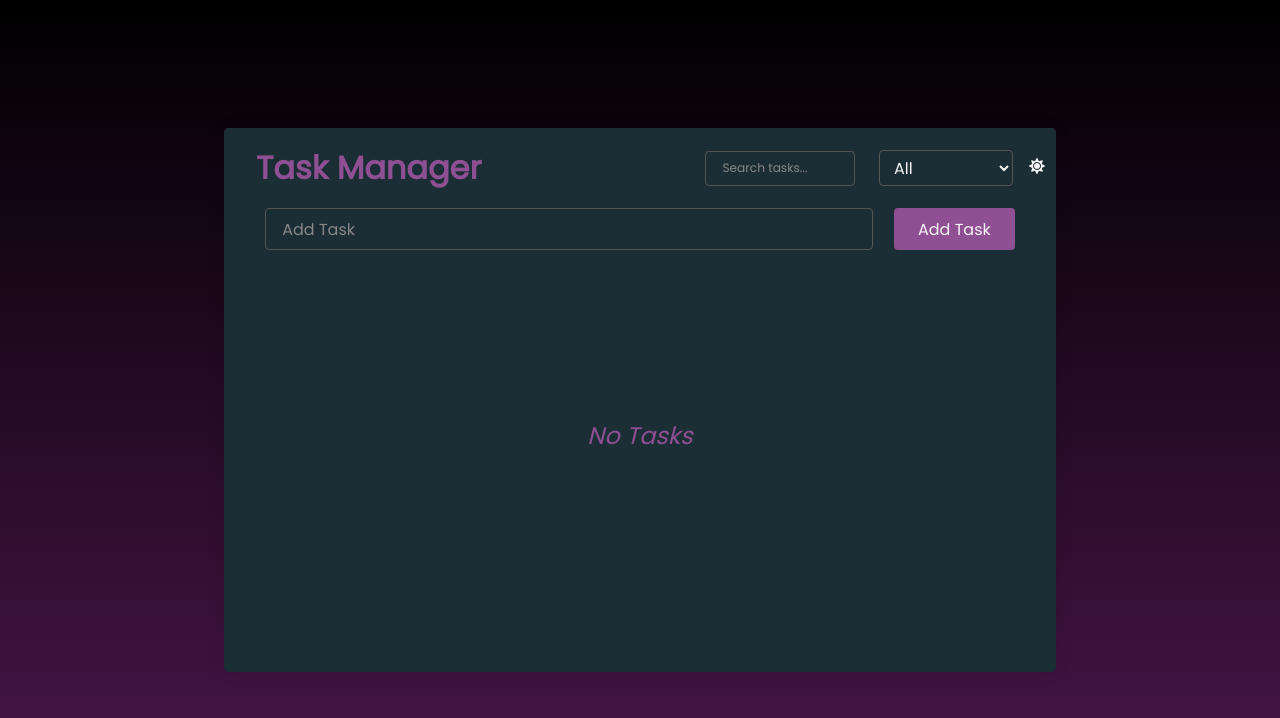
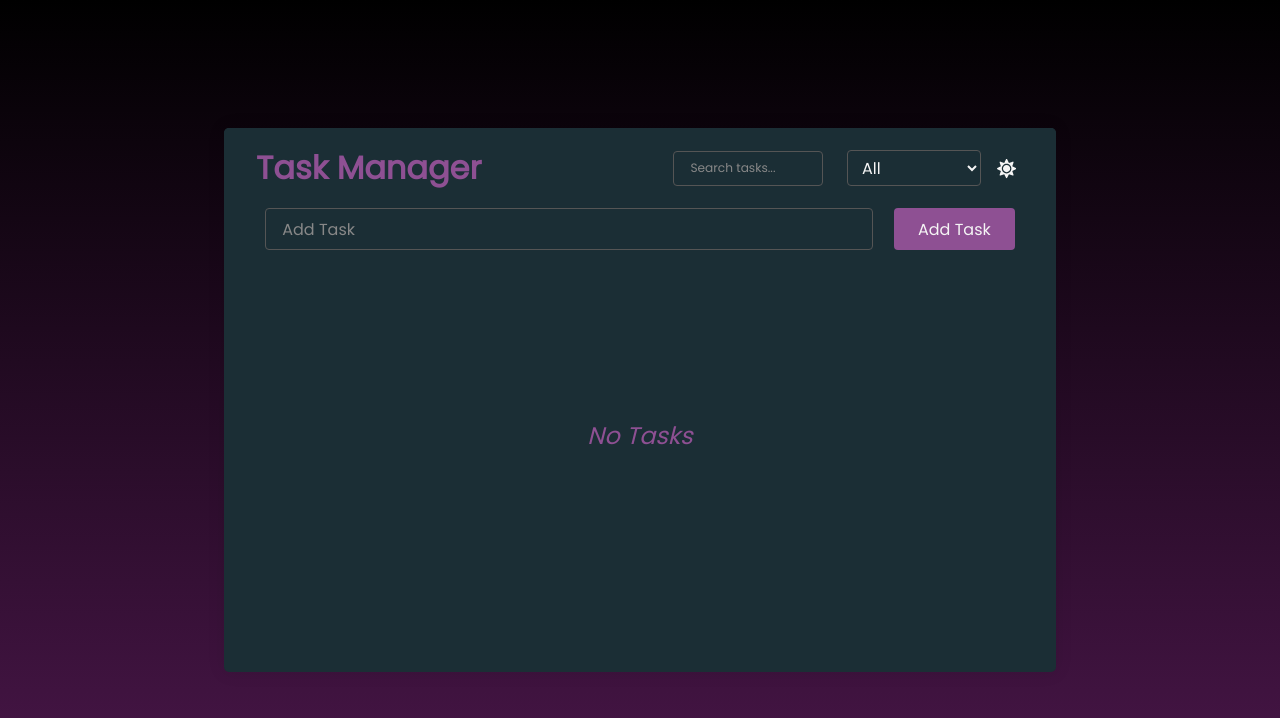
Before and after one commit to Sakshi-Simform/todo-list, a React (Vite) app: page / in a window 1280 px wide. Shown: the top 718 px of the page. Built offline with nearby package versions, Linux system fonts and the light colour scheme.

Commit message:
feature: add hover effect and size of toggle

```diff
--- a/src/styles/App.css
+++ b/src/styles/App.css
@@ -26,7 +26,7 @@ body {
 .header-search-wrapper {
   display: flex;
   align-items: center;
-  gap: 14rem;
+  gap: 12rem;
   margin-bottom: 1rem;
 }
 
--- a/src/styles/Theme.css
+++ b/src/styles/Theme.css
@@ -11,7 +11,13 @@
 }
 
 .toggle-btn{
-    margin-left: 0.5rem;
+    background: transparent;
+    border: none;
+    padding: 0.3rem 0.5rem;
+    cursor: pointer;
+    border-radius: 4px;
+    font-size: 1.2rem;
+    margin-top: 0.5rem;
 }
 
 .TodoWrapper.light .Todo {
@@ -36,6 +42,11 @@
     color: #fff;
 }
 
+.TodoWrapper.light .todo-btn:hover {
+    background-color: #a765ac;
+    color: #fff;
+}
+
 .TodoWrapper.light .completed {
     color: #aaa;
 }
@@ -46,12 +57,6 @@
 
 .TodoWrapper.dark .todo-update {
     background-color: transparent;
-}
-
-.theme-toggle {
-    cursor: "pointer";
-    font-size: "0.95rem";
-    margin-right: "0.5rem"
 }
 
 /* Dropdown for dark theme */
```
